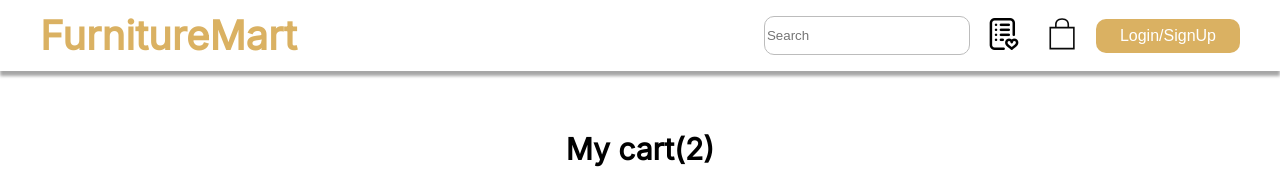
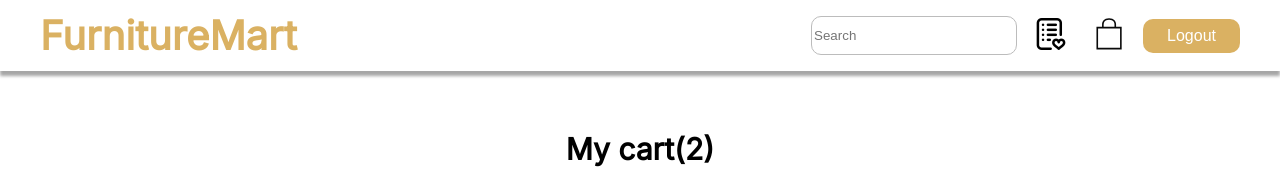
Before and after one commit to malaykhakhar/FurnitureMart, a plain HTML site: page pages/cart.html in a window 1280 px wide. Shown: the top 169 px of the page. Drawn offline with Linux system fonts and the light colour scheme.

Commit message:
feat: added logout button on card and wishlist page's navbar

```diff
--- a/pages/cart.html
+++ b/pages/cart.html
@@ -30,8 +30,8 @@
             </li>
             <li>
               <button class="btn btn-primary">
-                <a href="/pages/login.html" class="remove-deco-white"
-                  >Login/SignUp</a
+                <a href="/pages/logout.html" class="remove-deco-white"
+                  >Logout</a
                 >
               </button>
             </li>
```
Also changed, not shown: pages/wishlist.html (+2 -2 lines).
